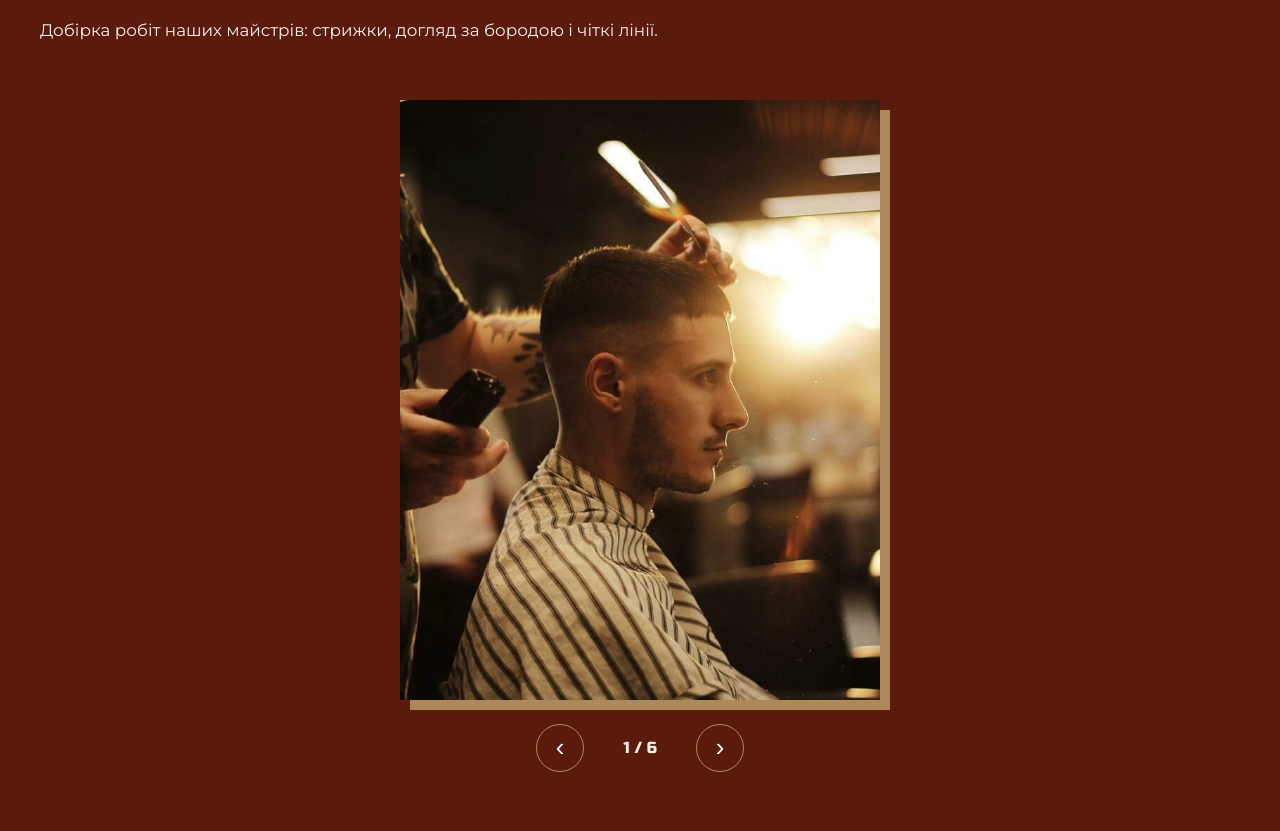
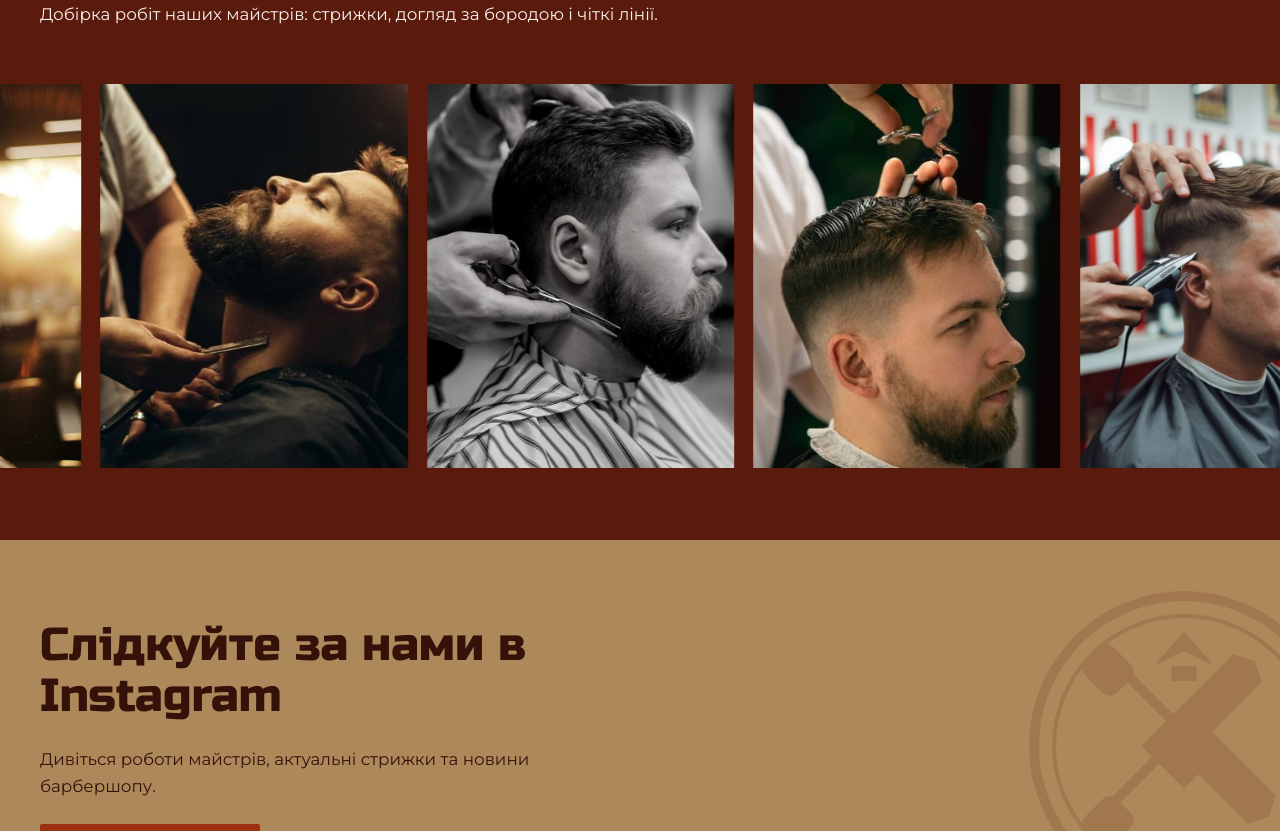
Before and after one commit to BOgdanRoz/BarberShop-Frontend, a React (Vite) app: page / in a window 1280 px wide. Shown: the part 5124-5955 px from the top of the page. Built offline with nearby package versions, Linux system fonts and the light colour scheme; a web font is replaced by a local one.

Commit message:
feat: turn portfolio into continuous right-to-left conveyor
Duplicate the six photos in the track and animate exactly one sequence width for a seamless loop. Copies are hidden from assistive tech; reduced motion stops the animation and exposes a scrollable strip.

```diff
--- a/src/sections/Portfolio/Portfolio.module.css
+++ b/src/sections/Portfolio/Portfolio.module.css
@@ -1,39 +1,36 @@
 .section {
   background: var(--color-seal-brown);
   color: var(--color-seashell);
-  padding-block: clamp(3.5rem, 7vw, 5.5rem);
+  padding-block: clamp(3rem, 6vw, 4.5rem);
+  overflow: hidden;
 }
 
 .inner {
   width: min(100% - 2 * var(--gutter), var(--container-width));
   margin-inline: auto;
-}
-
-.carousel {
-  display: grid;
-  gap: 1.5rem;
-  justify-items: center;
-  outline-offset: 6px;
+  margin-bottom: clamp(2rem, 4vw, 2.75rem);
 }
 
 .viewport {
-  width: min(100%, 26rem);
   overflow: hidden;
-  position: relative;
-  box-shadow: 10px 10px 0 var(--color-lion);
 }
 
 .track {
   display: flex;
+  width: max-content;
   list-style: none;
   padding: 0;
   margin: 0;
-  transition: transform 450ms ease;
+  animation: conveyor 60s linear infinite;
+  will-change: transform;
 }
 
-.slide {
-  flex: 0 0 100%;
+.item {
+  flex: 0 0 auto;
+  height: clamp(15rem, 32vw, 24rem);
   aspect-ratio: 4 / 5;
+  margin-right: clamp(0.75rem, 1.5vw, 1.25rem);
+  overflow: hidden;
   background: var(--color-black-bean);
 }
 
@@ -43,40 +40,26 @@
   object-fit: cover;
 }
 
-.controls {
-  display: flex;
-  align-items: center;
-  gap: 1.25rem;
+@keyframes conveyor {
+  from {
+    transform: translateX(0);
+  }
+
+  to {
+    transform: translateX(-50%);
+  }
 }
 
-.control {
-  width: 3rem;
-  height: 3rem;
-  border: 1.5px solid var(--color-lion);
-  border-radius: 50%;
-  background: transparent;
-  color: var(--color-white);
-  font-size: 1.6rem;
-  line-height: 1;
-  cursor: pointer;
-  transition: background-color 200ms ease, color 200ms ease;
-}
+@media (prefers-reduced-motion: reduce) {
+  .track {
+    animation: none;
+  }
 
-.control:hover {
-  background: var(--color-lion);
-  color: var(--color-black-bean);
-}
+  .viewport {
+    overflow-x: auto;
+  }
 
-.counter {
-  min-width: 4.5rem;
-  text-align: center;
-  font-family: var(--font-display);
-  font-size: 1rem;
-  color: var(--color-seashell);
-}
-
-@media (min-width: 900px) {
-  .viewport {
-    width: min(100%, 30rem);
+  .copy {
+    display: none;
   }
 }
--- a/src/sections/Portfolio/Portfolio.tsx
+++ b/src/sections/Portfolio/Portfolio.tsx
@@ -1,85 +1,30 @@
-import { useRef, useState } from 'react'
-import type { KeyboardEvent, TouchEvent } from 'react'
 import { portfolioPhotos } from '../../data/photos'
 import { portfolioContent } from '../../data/siteContent'
 import SectionHeading from '../../components/SectionHeading/SectionHeading'
 import styles from './Portfolio.module.css'
 
-const SWIPE_THRESHOLD_PX = 50
-
+// The sequence is rendered twice. The track animates by exactly one sequence width,
+// so the loop restarts without a visible jump. Copies are decorative and hidden from assistive tech.
 function Portfolio() {
-  const [activeIndex, setActiveIndex] = useState(0)
-  const touchStartX = useRef<number | null>(null)
-  const total = portfolioPhotos.length
-
-  const goTo = (index: number) => setActiveIndex((index + total) % total)
-  const goPrevious = () => goTo(activeIndex - 1)
-  const goNext = () => goTo(activeIndex + 1)
-
-  const handleKeyDown = (event: KeyboardEvent<HTMLDivElement>) => {
-    if (event.key === 'ArrowLeft') goPrevious()
-    if (event.key === 'ArrowRight') goNext()
-  }
-
-  const handleTouchStart = (event: TouchEvent<HTMLDivElement>) => {
-    touchStartX.current = event.touches[0].clientX
-  }
-
-  const handleTouchEnd = (event: TouchEvent<HTMLDivElement>) => {
-    if (touchStartX.current === null) return
-    const delta = event.changedTouches[0].clientX - touchStartX.current
-    touchStartX.current = null
-    if (Math.abs(delta) < SWIPE_THRESHOLD_PX) return
-    if (delta < 0) goNext()
-    else goPrevious()
-  }
-
   return (
     <section id="portfolio" className={styles.section}>
       <div className={styles.inner}>
         <SectionHeading title={portfolioContent.title} lead={portfolioContent.lead} tone="dark" />
+      </div>
 
-        <div
-          className={styles.carousel}
-          role="region"
-          aria-roledescription="каруселі"
-          aria-label="Роботи майстрів"
-          tabIndex={0}
-          onKeyDown={handleKeyDown}
-          onTouchStart={handleTouchStart}
-          onTouchEnd={handleTouchEnd}
-        >
-          <div className={styles.viewport}>
-            <ul
-              className={styles.track}
-              style={{ transform: `translateX(-${activeIndex * 100}%)` }}
-            >
-              {portfolioPhotos.map((photo, index) => (
-                <li
-                  key={photo.src}
-                  className={styles.slide}
-                  aria-roledescription="слайд"
-                  aria-label={`${index + 1} з ${total}`}
-                  aria-hidden={index !== activeIndex}
-                >
-                  <img className={styles.image} src={photo.src} alt={photo.alt} width={1024} height={1280} loading={index === 0 ? 'eager' : 'lazy'} />
-                </li>
-              ))}
-            </ul>
-          </div>
-
-          <div className={styles.controls}>
-            <button type="button" className={styles.control} onClick={goPrevious} aria-label="Попередня робота">
-              ‹
-            </button>
-            <p className={styles.counter} aria-live="polite">
-              {activeIndex + 1} / {total}
-            </p>
-            <button type="button" className={styles.control} onClick={goNext} aria-label="Наступна робота">
-              ›
-            </button>
-          </div>
-        </div>
+      <div className={styles.viewport}>
+        <ul className={styles.track}>
+          {portfolioPhotos.map((photo) => (
+            <li key={photo.src} className={styles.item}>
+              <img className={styles.image} src={photo.src} alt={photo.alt} loading="lazy" />
+            </li>
+          ))}
+          {portfolioPhotos.map((photo) => (
+            <li key={`${photo.src}-copy`} className={`${styles.item} ${styles.copy}`} aria-hidden="true">
+              <img className={styles.image} src={photo.src} alt="" loading="lazy" />
+            </li>
+          ))}
+        </ul>
       </div>
     </section>
   )
```
